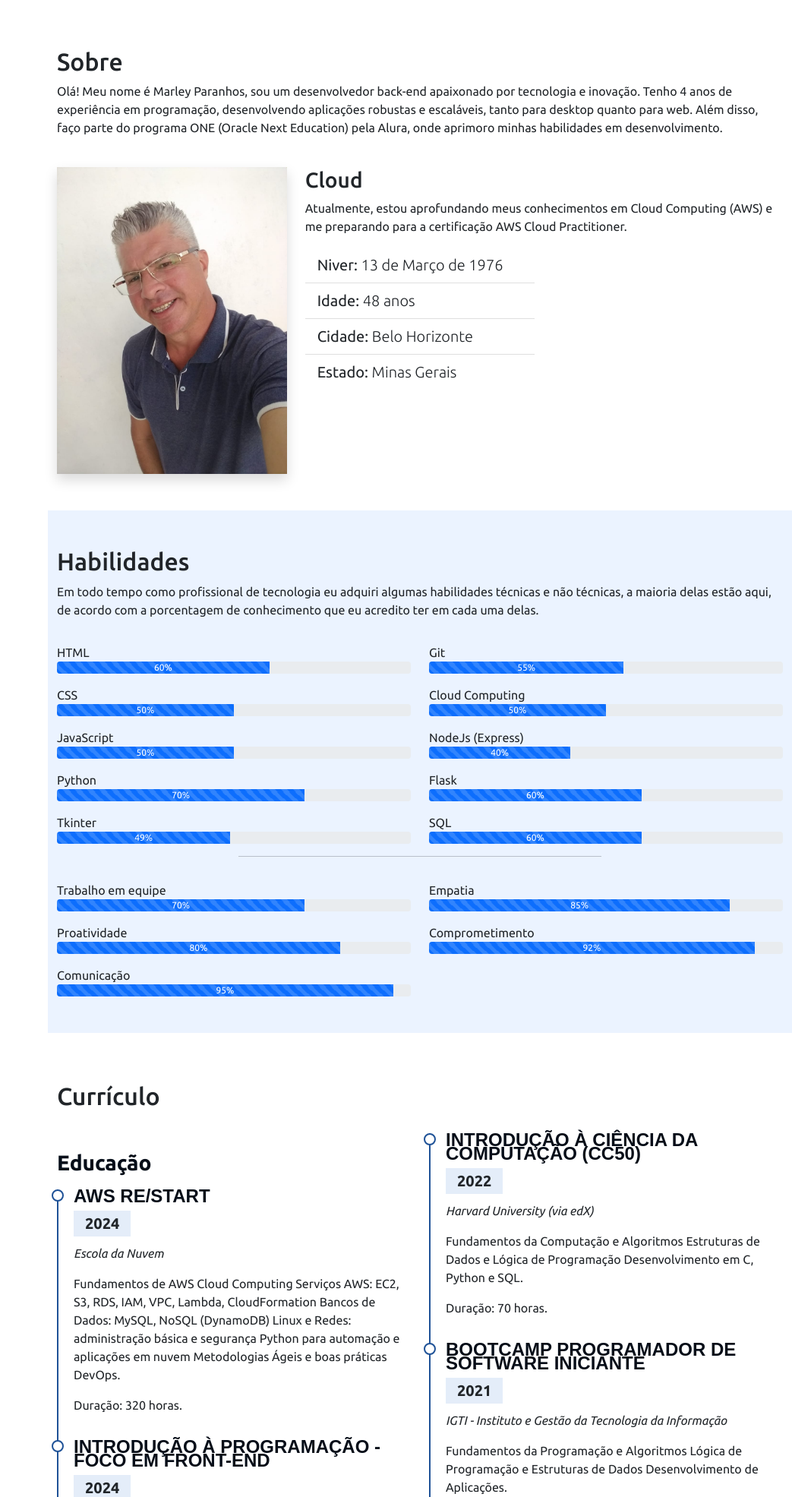
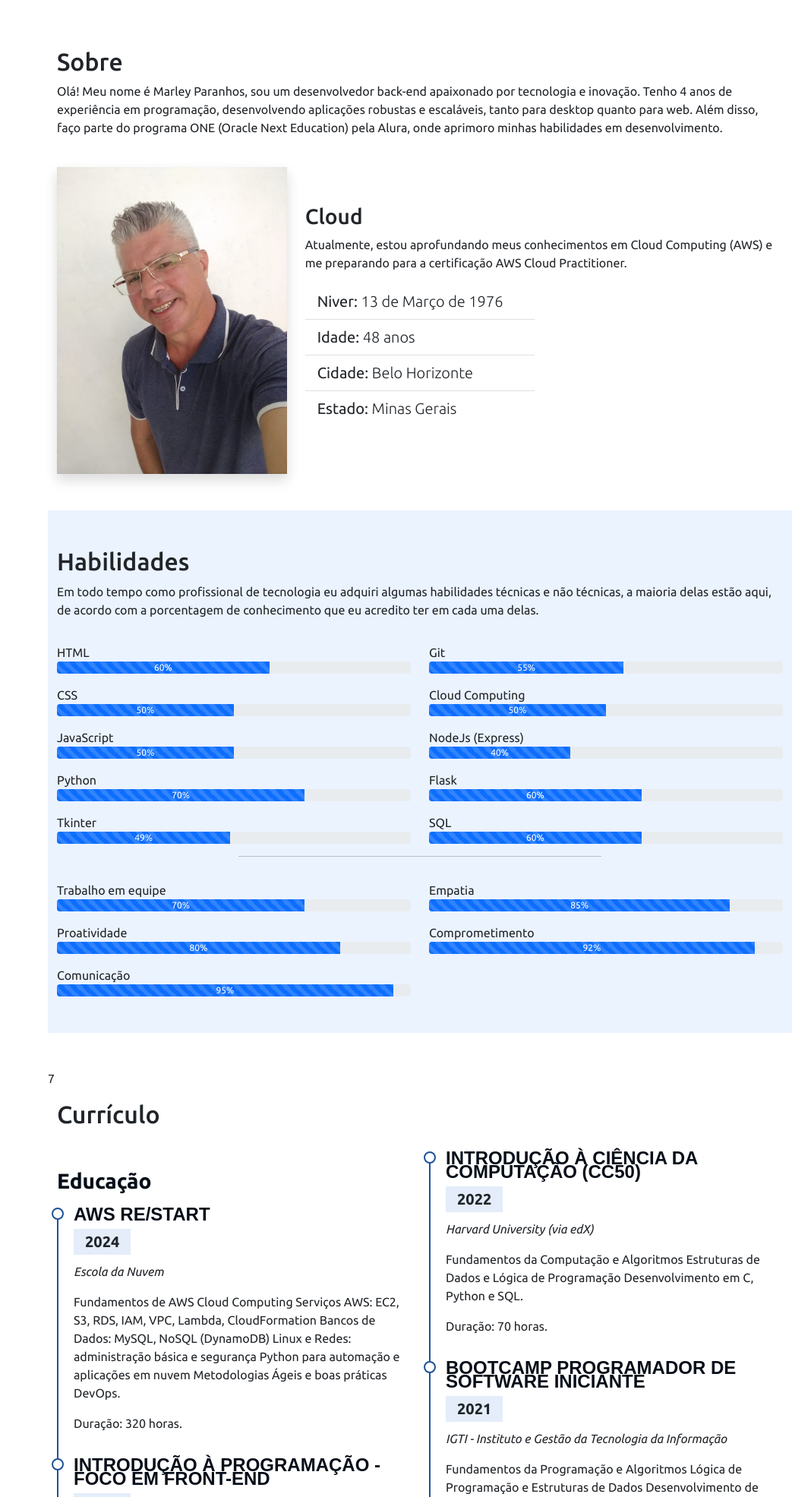
Before and after one commit to marley-paranhos/portfolio-marley-paranhos, a Flask app: page / in a window 1280 px wide. Shown: the part 802-2773 px from the top of the page at 76% size, without its empty margins (237-1280 px from the left). Run offline with Flask 3, Linux system fonts and the light colour scheme; some libraries are stand-ins or nearby versions.

Commit message:
ajuste na secao sobre

```diff
--- a/templates/index.html
+++ b/templates/index.html
@@ -126,7 +126,7 @@
               data-anime="left"
             />
           </div>
-          <div class="col-md-8" data-anime="right">
+          <div class="col-md-8 mt-5" data-anime="right">
             <h3>Cloud</h3>
             <p>
               Atualmente, estou aprofundando meus conhecimentos em Cloud
@@ -370,7 +370,7 @@
         </div>
       </section>
 
-      <section class="mt-5 cv" id="curriculo">
+      <section class="mt-5 cv" id="curriculo">7
         <div class="container pb-5">
           <h2 class="pt-3 pb-4">Currículo</h2>
 
```
